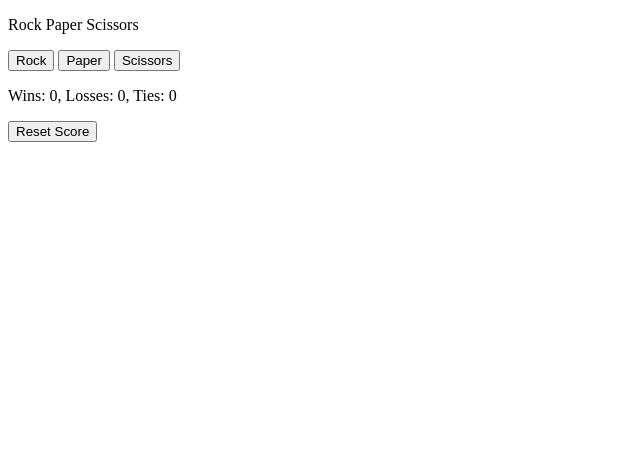
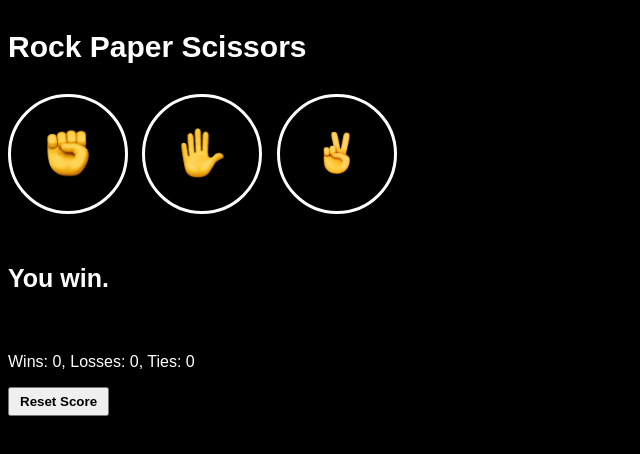
Before and after one commit to riyaxir/Rock-Paper-Scissors, a plain HTML site: page index.html in a window 1280 px wide. Shown: the whole page, without its empty margins (0-640 px from the left). Drawn offline with Linux system fonts and the light colour scheme.

Commit message:
Added CSS for styling

```diff
--- a/index.html
+++ b/index.html
@@ -1,29 +1,75 @@
 <!DOCTYPE html>
 <html lang="en">
 <head>
+    <style>
+        body {
+            background-color: black;
+            color: white;
+            font-family: arial;
+        }
+
+        .title{
+            font-size: 30px;
+            font-weight: bolder;
+        }
+
+        .hand-icon{
+            height: 50px;
+        }
+
+        .move-button{
+            background-color: transparent;
+            border: 3px solid white;
+            width: 120px;
+            height: 120px;
+            border-radius: 60px;
+            margin-right: 10px;
+            cursor: pointer;
+        }
+
+        .result{
+            font-size: 25px;
+            font-weight: bolder;
+            margin-top: 50px;
+        }
+
+        .score{
+            margin-top: 60px;
+        }
+
+        .reset-button{
+            padding: 5px 10px 5px 10px;
+            font-family: arial;
+            font-weight: bolder;
+        }
+
+    </style>
     <meta charset="UTF-8">
     <meta name="viewport" content="width=device-width, initial-scale=1.0">
     <title>Rock Paper Scissors</title>
 </head>
 <body>
-    <p>Rock Paper Scissors</p>
+    <p class="title">Rock Paper Scissors</p>
     <button onclick="
         playGame('Rock');
-    ">Rock</button>
+    " class="move-button">
+    <img src="images/rock-emoji.png" alt="" class="hand-icon"></button>
 
     <!-- paper -->
     <button onclick="
        playGame('Paper');
-    ">Paper</button>
+    " class="move-button">
+    <img src="images/paper-emoji.png" alt="" class="hand-icon"></button>
 
     <!-- Scissors -->
     <button onclick="
         playGame('Scissors');
-    ">Scissors</button>
+    " class="move-button">
+    <img src="images/scissors-emoji.png" alt="" class="hand-icon"></button>
 
-    <p class="js-result"></p>
+    <p class="js-result result">You win.</p>
     <p class="js-moves"></p>
-    <p class="js-score"></p>
+    <p class="js-score score"></p>
 
     <!-- reset button -->
      <button onclick="
@@ -32,7 +78,7 @@
         score.ties = 0;
         localStorage.removeItem('score');
         updateScoreElement();
-     ">Reset Score</button>
+     " class="reset-button">Reset Score</button>
 
     <script>
         const score = JSON.parse(localStorage.getItem('score')) || {
@@ -100,7 +146,10 @@
 
            document.querySelector('.js-result').innerHTML = result;
 
-           document.querySelector('.js-moves').innerHTML = `You picked ${playerMove} - Computer picked ${computerMove} `;
+           document.querySelector('.js-moves').innerHTML = `You
+        <img src="images/${playerMove}-emoji.png" alt="" class="hand-icon">
+        <img src="images/${computerMove}-emoji.png" alt="" class="hand-icon">
+        Computer `;
         }
 
         function updateScoreElement() {
```
Also changed, not shown: images/paper-emoji.png (added), images/rock-emoji.png (added), images/scissors-emoji.png (added).
